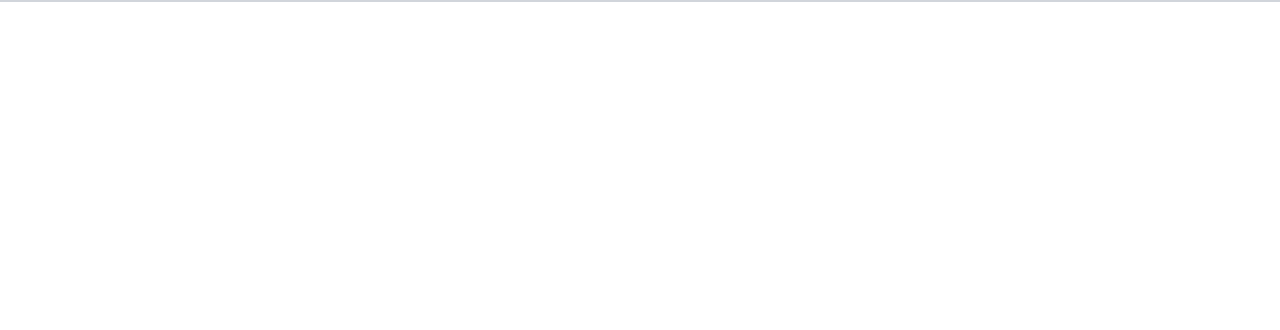
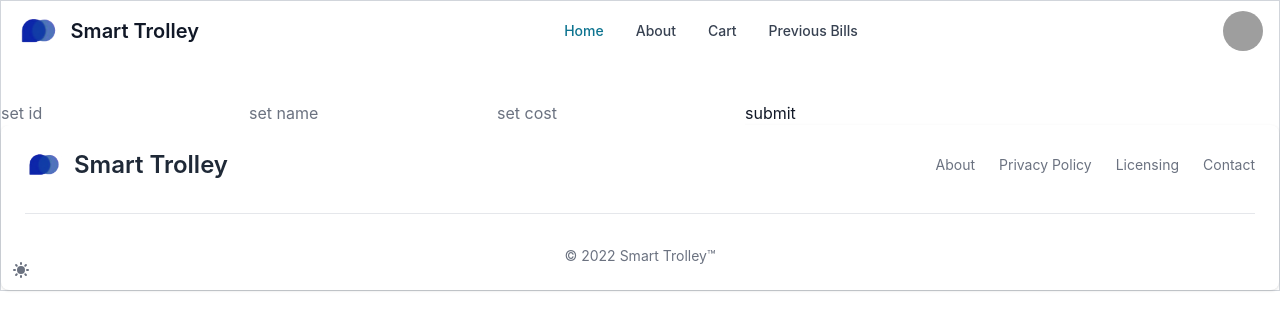
Before and after one commit to suru-ach/smart_trolley, a React (Create React App) app in the folder client/: page /addproduct in a window 1280 px wide. Before the commit this address had no page. Shown: the top 330 px of the page. Built offline with nearby package versions, Linux system fonts and the light colour scheme; grey boxes are pictures that could not be loaded.

Commit message:
add singleItemDB

```diff
--- a/client/src/App.js
+++ b/client/src/App.js
@@ -8,6 +8,7 @@ import About from './pages/About';
 import Cart from './pages/Cart';
 import Previous from './pages/Previous';
 import TestComponent from './components/testComponent';
+import AddProducts from './pages/AddProducts';
 
 function App() {
   const theme = useTheme().theme.button
@@ -24,6 +25,7 @@ function App() {
             <Route path='/cart' element = {<Cart/>}/>
             <Route path='/previousbill' element = {<Previous/>}/>
             <Route path='/newbill' element = {<TestComponent/>}/>
+            <Route path='/addproduct' element = {<AddProducts/>}/>
           </Routes>
         </BrowserRouter>
       </Flowbite>
--- /dev/null
+++ b/client/src/pages/AddProducts.js
@@ -0,0 +1,59 @@
+import { DarkThemeToggle, } from "flowbite-react";
+import React, { useEffect, useState, useSyncExternalStore } from "react";
+import Navbar from "../components/Navbar";
+import FooterComponent from "../components/Footer";
+import axios from "axios";
+
+const msgColors = {
+    success: 'text-green-400',
+    info: 'text-blue-400',
+    error: 'text-red-400'
+}
+
+export default function AddProducts() {
+
+    const [alertColor, setAlertColor] = useState('');
+    const [alertMessage, setAlertMessage] = useState('');
+    const [alertStatus, setAlertStatus] = useState('');
+    const [id, setId] = useState('');
+    const [name, setName] = useState('');
+    const [cost, setCost] = useState('');
+
+    const sendData = async (e) => {
+        e.preventDefault();
+        const data = {
+            id: parseInt(id),
+            name,
+            cost: parseFloat(cost)
+        };
+        const res = await axios.post('/api/admin/addProduct', data);
+        setId('');
+        setName('');
+        setCost('');
+        setAlertColor(msgColors[res.data.status])
+        setAlertStatus(res.data.status);
+        setAlertMessage('successfully added!');
+        setTimeout(() => {
+            setAlertMessage('');
+        }, 5000);
+    }
+
+    return (
+        <>
+            <Navbar />
+            <div className={alertMessage ? `fixed bottom-1/4 left-1/2 -translate-x-1/2 z-50 p-4 mb-4 text-sm text-blue-800 w-3/4 rounded-lg bg-blue-50 dark:bg-gray-800 dark:text-blue-400` : `hidden`} role="alert">
+                <span className={alertColor}>{alertStatus + '! '}</span>{'message: ' + alertMessage}
+            </div>
+            <DarkThemeToggle className="sticky top-[90vh]"></DarkThemeToggle>
+            <div className="h-full relative w-full color.blue m-auto">
+                <form onSubmit={e => sendData(e)}>
+                    <input value={id} onChange={e => setId(e.target.value)} placeholder="set id" />
+                    <input value={name} onChange={e => setName(e.target.value)} placeholder="set name" />
+                    <input value={cost} onChange={e => setCost(e.target.value)} placeholder="set cost" />
+                    <button type="submit">submit</button>
+                </form>
+            </div>
+            <FooterComponent />
+        </>
+    )
+}
```
Also changed, not shown: 2 other files (tests, documents, lock files or other folders).
